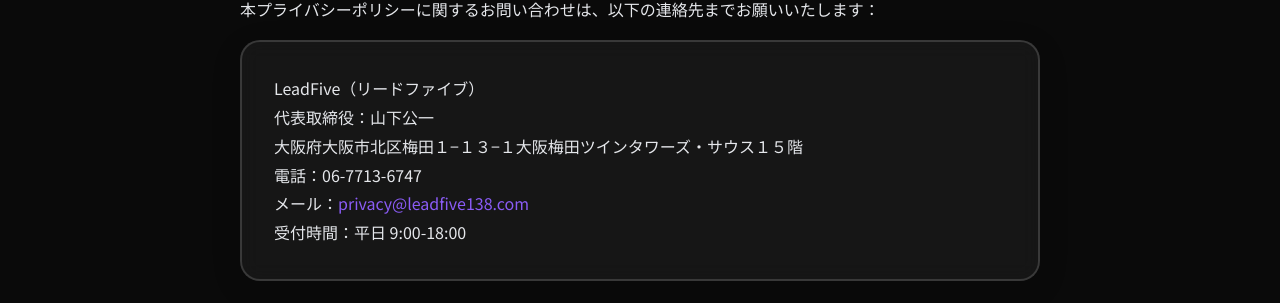
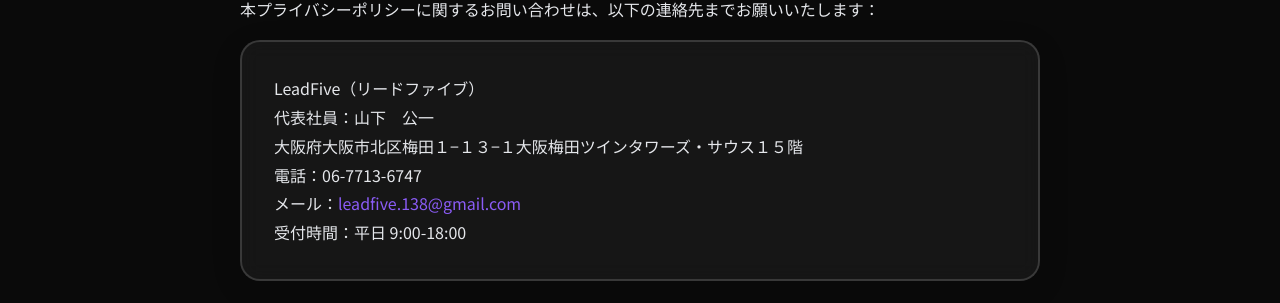
Before and after one commit to Shiki0138/leadfive, a Jekyll site: the page built from _pages/privacy.md, in a window 1280 px wide and 900 px high, scrolled down 2579 px. Shown: the part 155-458 px from the top of the window. Built offline with Jekyll 4.4.1, drawn with Linux system fonts in a browser that asks for light colours.

Commit message:
プライバシーポリシーページの会社情報を修正
- 代表取締役から代表社員に変更
- メールアドレスをleadfive.138@gmail.comに修正
- 合同会社の正しい役職名に更新

```diff
--- a/_pages/privacy.md
+++ b/_pages/privacy.md
@@ -125,10 +125,10 @@
         <div class="contact-info glass-card">
           <p>
             LeadFive（リードファイブ）<br>
-            代表取締役：山下公一<br>
+            代表社員：山下　公一<br>
             大阪府大阪市北区梅田１−１３−１大阪梅田ツインタワーズ・サウス１５階<br>
             電話：06-7713-6747<br>
-            メール：<a href="mailto:privacy@leadfive138.com">privacy@leadfive138.com</a><br>
+            メール：<a href="mailto:leadfive.138@gmail.com">leadfive.138@gmail.com</a><br>
             受付時間：平日 9:00-18:00
           </p>
         </div>
```
